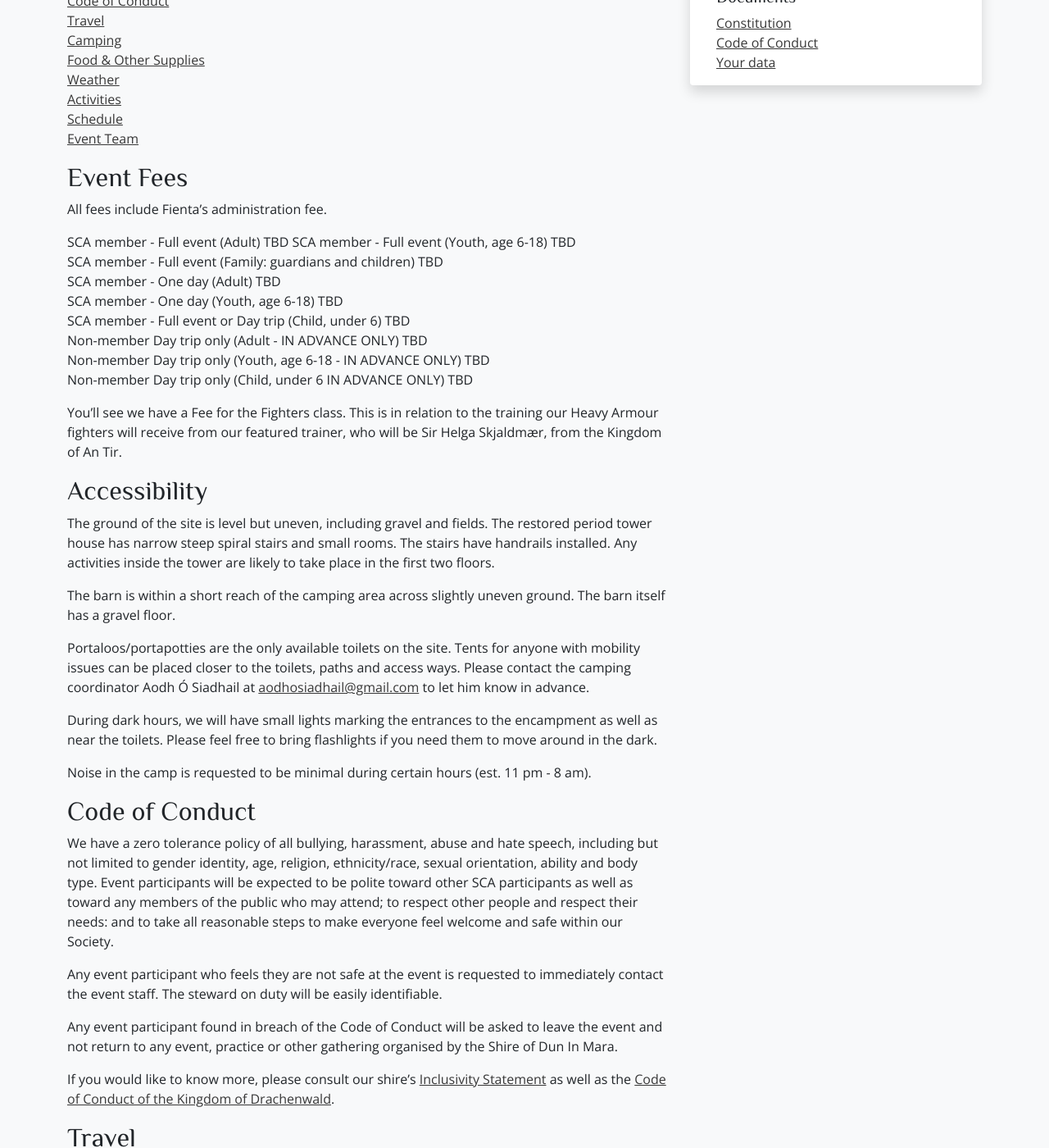
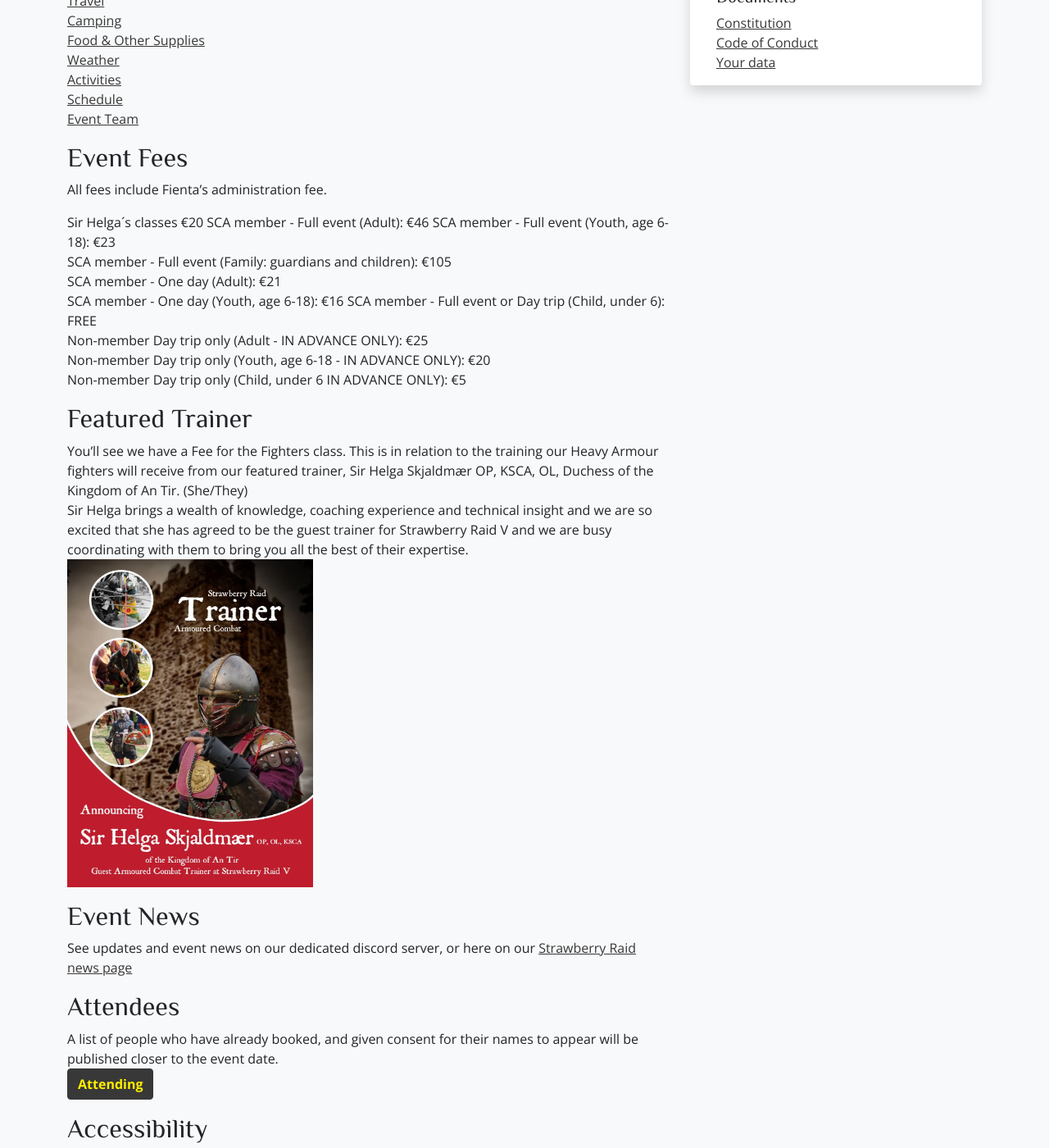
Before and after one commit to drachenwald/dun-in-mara, a Jekyll site: the page built from events/2026/strawberry-raid-v/index.md, in a window 1280 px wide and 1400 px high, scrolled down 689 px. Shown: the whole window at 82% size. Built offline with Jekyll 4.4.1, drawn with Linux system fonts in a browser that asks for light colours; comment, search, counter and statistics services are not loaded; some of the changed text lies outside the part shown.

Commit message:
Updates to SR index page

```diff
--- a/events/2026/strawberry-raid-v/index.md
+++ b/events/2026/strawberry-raid-v/index.md
@@ -19,6 +19,7 @@ We will enjoy a range of medieval activities from the arts, crafts and camp cook
 ## Contents
 
 <a href="#eventfees">Event Fees</a>
+<a href="#featuredtrainer">Featured Trainer</a>
 <a href="news/">Event News</a>
 <a href="attending/">Attendees</a>
 <a href="#accessibilty">Accessibility</a>
@@ -36,31 +37,36 @@ We will enjoy a range of medieval activities from the arts, crafts and camp cook
 
 All fees include Fienta's administration fee.
 
-SCA member - Full event (Adult)    TBD
-SCA member - Full event (Youth, age 6-18)    TBD
-SCA member - Full event (Family: guardians and children)   TBD
-SCA member - One day (Adult)    TBD
-SCA member - One day (Youth, age 6-18)    TBD
-SCA member - Full event or Day trip (Child, under 6)    TBD
-Non-member Day trip only (Adult - IN ADVANCE ONLY)   TBD
-Non-member Day trip only (Youth, age 6-18 - IN ADVANCE ONLY)  TBD
-Non-member Day trip only (Child, under 6 IN ADVANCE ONLY)    TBD
+Sir Helga´s classes €20
+SCA member - Full event (Adult): €46
+SCA member - Full event (Youth, age 6-18):  €23
+SCA member - Full event (Family: guardians and children): €105
+SCA member - One day (Adult): €21
+SCA member - One day (Youth, age 6-18): €16
+SCA member - Full event or Day trip (Child, under 6): FREE
+Non-member Day trip only (Adult - IN ADVANCE ONLY): €25
+Non-member Day trip only (Youth, age 6-18 - IN ADVANCE ONLY): €20
+Non-member Day trip only (Child, under 6 IN ADVANCE ONLY): €5
 
-You’ll see we have a Fee for the Fighters class. This is in relation to the training our Heavy Armour fighters will receive from our featured trainer, who will be Sir Helga Skjaldmær, from the Kingdom of An Tir.
+<a name="featuredtrainer"></a>
+## Featured Trainer
+You’ll see we have a Fee for the Fighters class. This is in relation to the training our Heavy Armour fighters will receive from our featured trainer, Sir Helga Skjaldmær OP, KSCA, OL, Duchess of the Kingdom of An Tir. (She/They)
+Sir Helga brings a wealth of knowledge, coaching experience and technical insight and we are so excited that she has agreed to be the guest trainer for Strawberry Raid V and we are busy coordinating with them to bring you all the best of their expertise.
+<img src="/images/Sir_Helga_announcement.webp" height="400" width="300">
 
 <!-- <div class="text-center m-4">
   <a class="btn btn-warning shadow m-2 w-50" href="https://fienta.com/duninmara-strawberryraid-119918"><i class="fas fa-ticket-alt me-1 m"></i> Book here</a><br />
 </div> -->
 
-<!--
+
 ## Event News
 
-Duke Conor Weisszahn has been announced as the visiting armoured combat trainer! Conor comes from the Kingdom of the West, and is one of the foremost heavy trainers in the world.
+See updates and event news on our dedicated discord server, or here on our [Strawberry Raid news page](/events/2026/strawberry-raid-v/news.md)
 
 ## Attendees
 
-A list of people who have already booked, and given consent for their names to appear is here:
-<a href="attending/" class="btn btn-primary">Attending</a> -->
+A list of people who have already booked, and given consent for their names to appear will be published closer to the event date.
+<a href="attending/" class="btn btn-primary">Attending</a>
 
 <a name="accessibility"></a>
 ## Accessibility
@@ -146,20 +152,23 @@ The schedule will be published closer to the date. <!--This document will be upd
 
 Contact THL Aodhán Dha Cheist at <a href="aidanbarron1@gmail.com">aidanbarron1@gmail.com</a> with any queries.
 
-Head Steward: THL Aodhán Dha Ceist <a href="mailto:aidanbarron1@gmail.com">aidanbarron1@gmail.com</a>  , Mistress Melisende Fitzwalte
-Deputy Event Steward: TBD
-Site Coordinator: TBD
-Reservations: TBD
-Camping Team: TBD
+Head Stewards: THL Aodhán Dha Ceist <a href="mailto:aidanbarron1@gmail.com">aidanbarron1@gmail.com</a>  , Mistress Melisende Fitzwalter
+Reservations: THL Alays de Lunel <a href="events@duninmara.org">events@duninmara.org</a>
+Camping Coordinator: Máistir Aodh Ó Siadhail
 Herald in Charge: TBD
-Facilities Team Coordinator: TBD
-Atmosphere & Decorations Team: TBD
-Marshal in Charge: TBD
-Armoured Combat Coordinator: TBD
-Rapier and Cut & Thrust (steel fencing): TBD
-Archery & Thrown Weapons: TBD
-Arts & Sciences (arts & crafts activities): TBD
-Promotion: TBD
+Facilities Coordinator: Lord Hugh de Belesduna
+Volunteer Coordinator: Noble Ingemar of Dun in Mara
+Marshal in Charge:  Lady Gwerful an Filí
+Armoured Combat Coordinator: Viscountess Agnes Boncuer
+Rapier and Cut & Thrust (steel fencing): Baron Robert of Eplaheimr
+Archery/Thrown Weapons: Lady Gwerful an Filí
+Arts & Sciences (arts & crafts activities) Coordinator: Lady Gertrude Hoode
+Royal Liaison: TBD
+Transport Coordinator: TBD
+Vibe/LSPD/Market: Órlaith Ildánach Caomhánach
+Hype: Mistress Melisende Fitzwalter
+
+
 
 <!--<div class="text-center m-4">
   <a class="btn btn-warning shadow m-2 w-50" href="https://fienta.com/duninmara-strawberryraid-119918"><i class="fas fa-ticket-alt me-1 m"></i> Book here</a><br />
```
